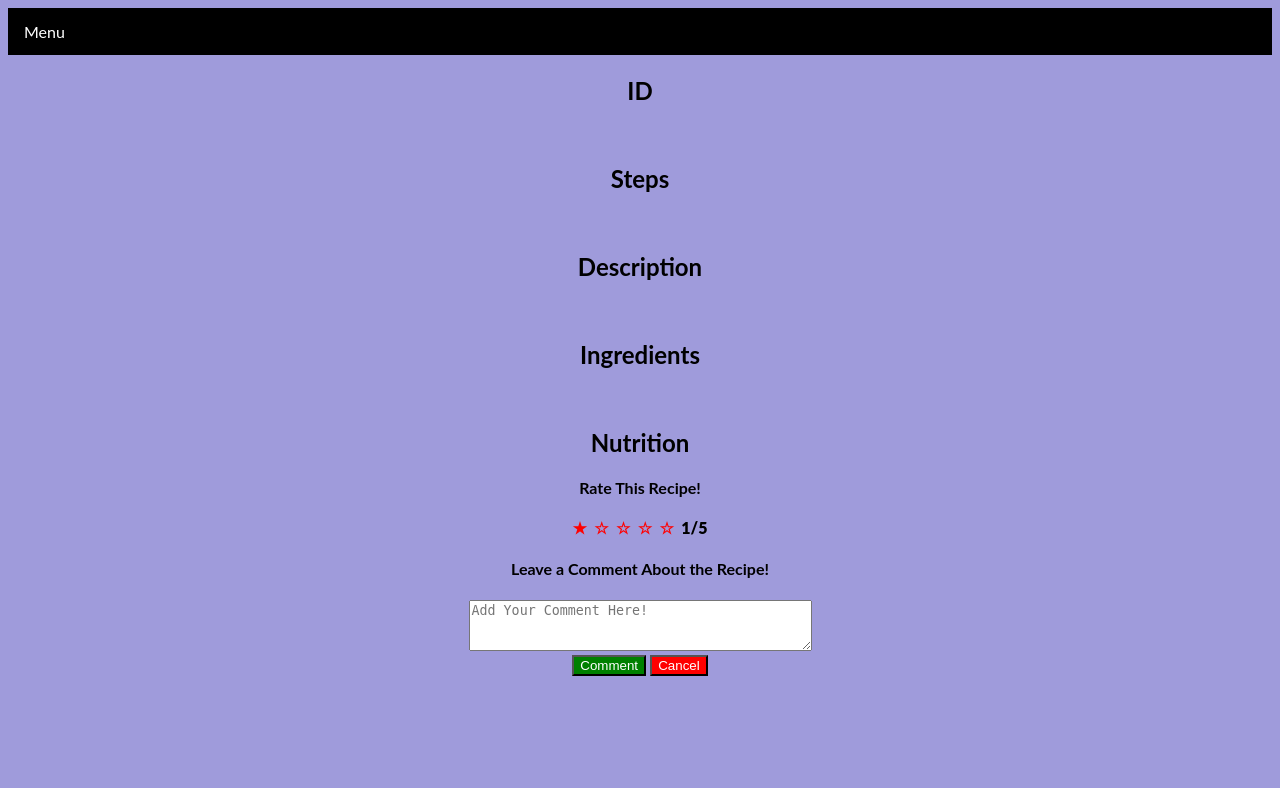
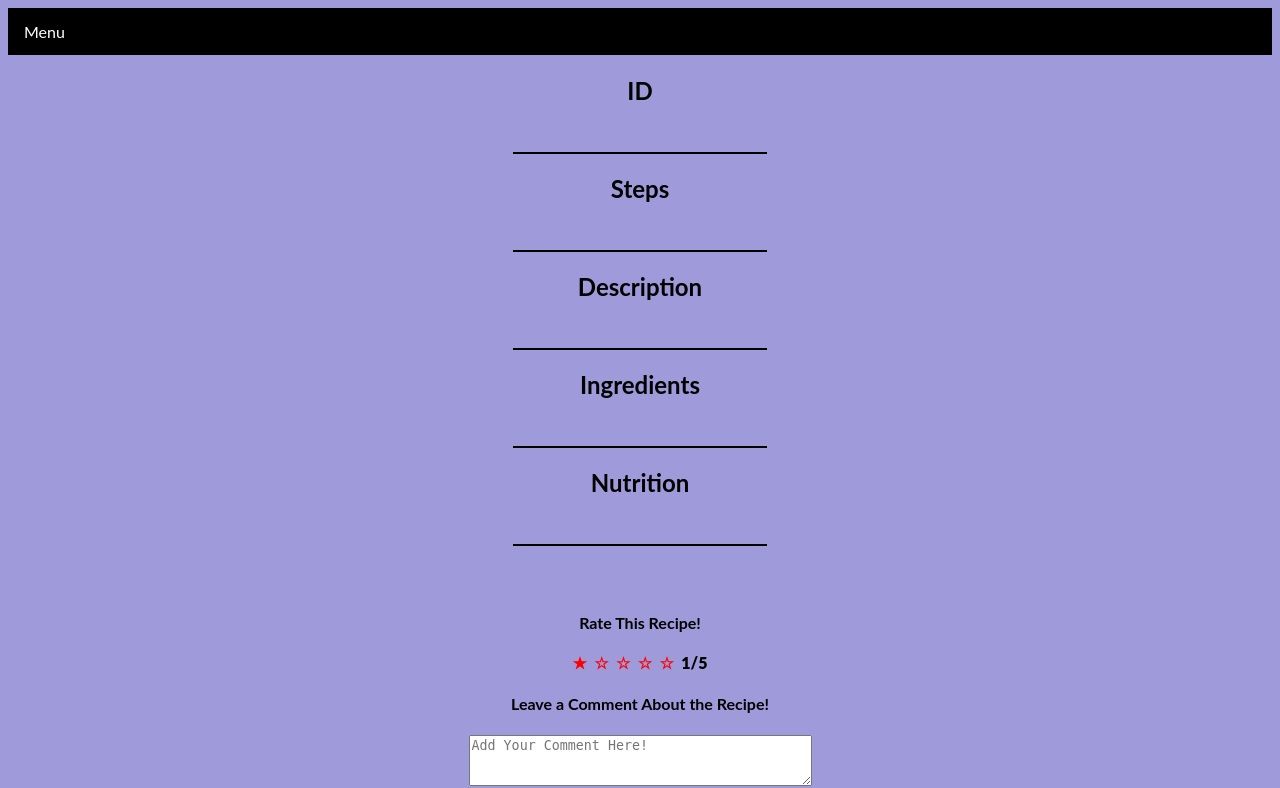
Before and after one commit to kmuga001/SWEproject_recipe_interactions, a Flask app: template pythonVersion/templates/recipe.html in a window 1280 px wide. Shown: the top 788 px of the page. Before the commit the page ends 676 px from the top, so only its background shows below. Run offline with Flask 2, Linux system fonts and the light colour scheme; the template is opened without the code that fills it, so the values that code supplies are empty; parts of the project's set-up code (start-up, migrations or seed data) failed here and were passed over.

Commit message:
final commit for 12/6/2020

```diff
--- a/pythonVersion/saved.csv
+++ b/pythonVersion/saved.csv
@@ -2,3 +2,4 @@
 8937,44551,2005-12-23,4.0,2,173538
 8937,44551,2005-12-23,4.0,2,173538
 8937,44551,2005-12-23,4.0,2,173538
+8937,44551,2005-12-23,4.0,2,173538
--- a/pythonVersion/templates/index.html
+++ b/pythonVersion/templates/index.html
@@ -198,7 +198,7 @@ color: black;
             <span>Would you like to add to saved recipes?</span>
             <br>
             <input type="radio" name="save" id="yes" value="yes">
-            <label for="yes">Yes</label>
+            <label for="yes">Yes</label> &nbsp;
             <input type="radio" name="save" id="no" value="no">
             <label for="no">No</label>
           </section>
--- a/pythonVersion/templates/recipe.html
+++ b/pythonVersion/templates/recipe.html
@@ -176,21 +176,27 @@ input[type="submit"]
 }
 
 
-    </style>
+ </style>
 
     <body>
         <h1><div id = "name"></div></h1>
         <h2>ID</h2> <div id = "id"></div>
         <br/>
+        <hr width = "20%" color = "black">
         <h2>Steps</h2> <div id = "steps"></div>
         <br/>
+        <hr width = "20%" color = "black">
         <h2>Description</h2> <div id = "description"></div>
         <br/>
+        <hr width = "20%" color = "black">
         <h2>Ingredients</h2><div id = "ingredients"></div>
         <br/>
+        <hr width = "20%" color = "black">
         <h2>Nutrition</h2><div id = "nutrition"></div>
+        <br/>
+        <hr width = "20%" color = "black">
 
-
+        <br/><br/>
           <!--Rating Recipe and Comment section-->
        <h4>Rate This Recipe!</h4>
 
@@ -218,7 +224,7 @@ input[type="submit"]
         //name,id,minutes,contributor_id,submitted,nutrition,n_steps,steps,description,ingredients,n_ingredients
         var results = JSON.parse('{{ results | safe }}');
         document.getElementById("name").innerText = results.name;
-        document.getElementById("id").innerText = results.id;
+        document.getElementById("id").innerText = "ID: " + results.id;
         document.getElementById("description").innerText = results.description;
         document.getElementById("nutrition").innerText = results.nutrition;
 
@@ -228,7 +234,7 @@ input[type="submit"]
         var steps ={{steps|safe}};
         var ingredients = {{ingredients|safe}};
         console.log(steps);
-        document.getElementById("steps").innerText = steps;
+        document.getElementById("steps").innerText = steps ;
         document.getElementById("ingredients").innerText = ingredients;
 
     </script>
--- a/pythonVersion/templates/results5.html
+++ b/pythonVersion/templates/results5.html
@@ -141,7 +141,7 @@
         </style>
 
         <h1>ANALYTIC 5 PAGE</h1>
-        <h2># of Times User gave 5.0 Rating</h2>
+        <h2>Number of Times User gave 5.0 Rating</h2>
         <p>This is the fifth analytics page.</p>
 
         <!--This is for visualizing plots-->
```
Also changed, not shown: 1 other file.
